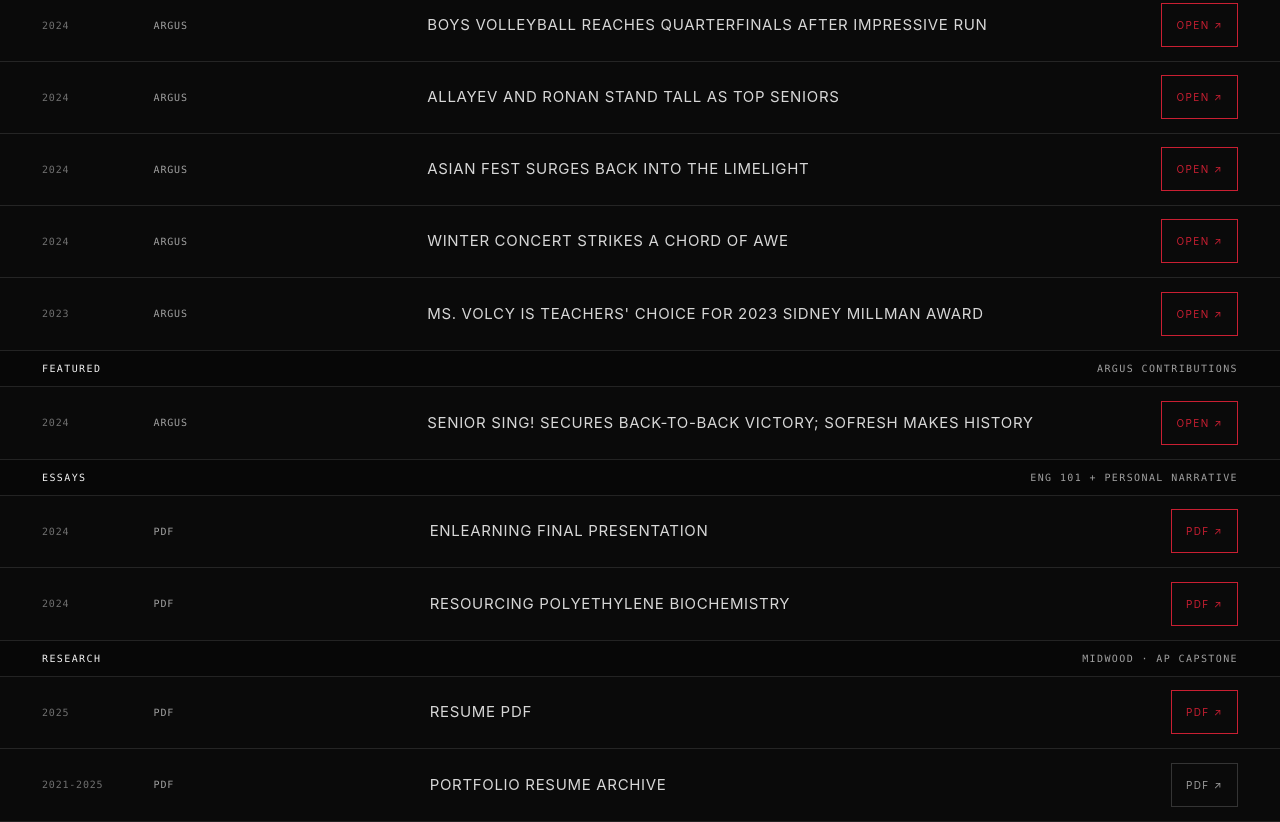
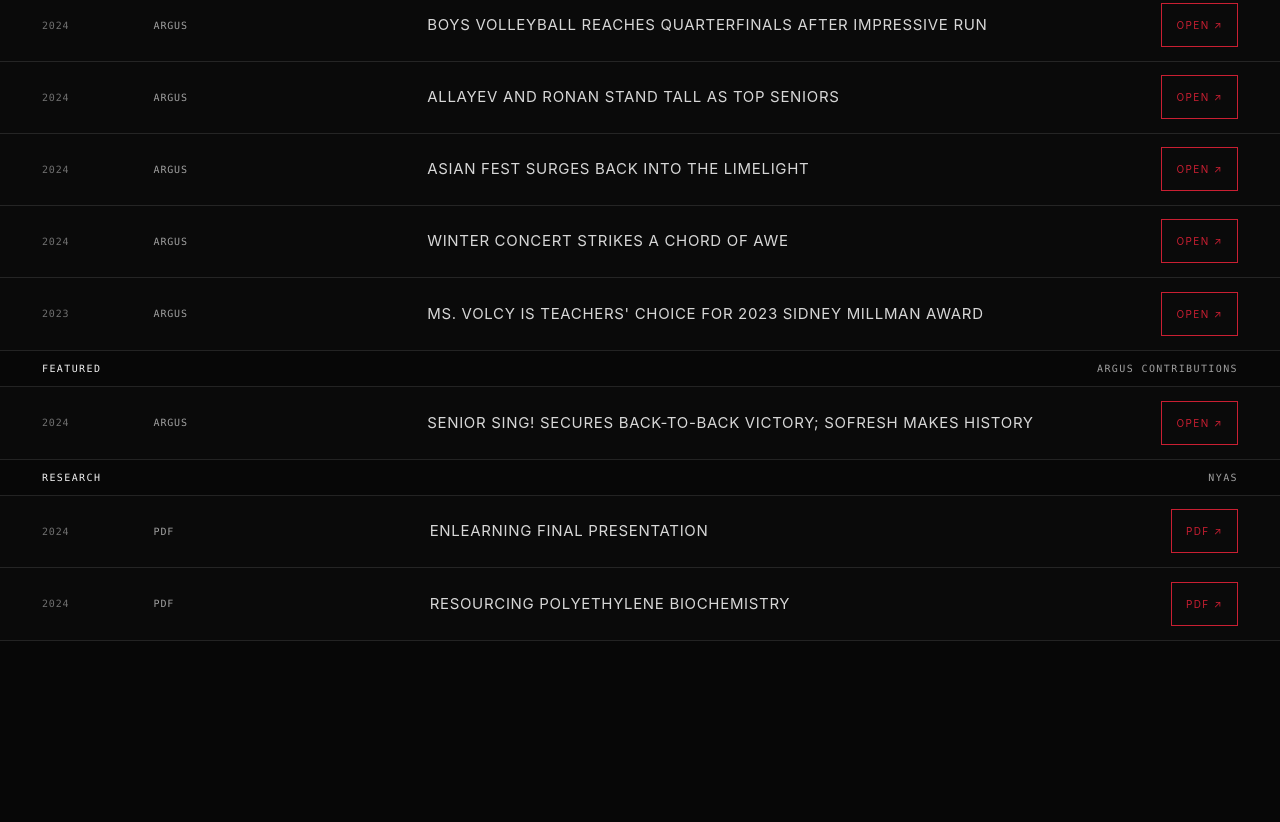
Before and after one commit to peppermintinchai/portfolio, a website: page assets/docs/writing-archive.html in a window 1280 px wide. Shown: the part 497-1319 px from the top of the page. After the commit the page ends 1138 px from the top, so only its background shows below. Drawn offline with Linux system fonts and the light colour scheme.

Commit message:
update writing archive: rename essays to research, remove resumes

```diff
--- a/assets/docs/writing-archive.html
+++ b/assets/docs/writing-archive.html
@@ -140,16 +140,10 @@
       <article class="item"><span class="year">2024</span><div class="meta">Argus</div><div class="title">Senior SING! Secures Back-to-Back Victory; SoFresh Makes History</div><div class="actions"><a class="btn" href="https://www.midwoodargus.com/blog/2024/3/7/senior-sing-secures-back-to-back-victory-with-style" target="_blank" rel="noopener noreferrer">Open ↗</a></div></article>
     </section>
 
-    <div class="section-label"><strong>Essays</strong><span>ENG 101 + personal narrative</span></div>
-    <section class="index" aria-label="Essays and personal narrative writing">
+    <div class="section-label"><strong>Research</strong><span>NYAS</span></div>
+    <section class="index" aria-label="Research projects">
       <article class="item"><span class="year">2024</span><div class="meta">PDF</div><div class="title">ENLearning Final Presentation</div><div class="actions"><a class="btn" href="enlearning-final-presentation.pdf" target="_blank" rel="noopener noreferrer">PDF ↗</a></div></article>
       <article class="item"><span class="year">2024</span><div class="meta">PDF</div><div class="title">Resourcing Polyethylene Biochemistry</div><div class="actions"><a class="btn" href="resourcing-polyethylene-biochemistry.pdf" target="_blank" rel="noopener noreferrer">PDF ↗</a></div></article>
-    </section>
-
-    <div class="section-label"><strong>Research</strong><span>Midwood · AP Capstone</span></div>
-    <section class="index" aria-label="Selected research">
-      <article class="item"><span class="year">2025</span><div class="meta">PDF</div><div class="title">Resume PDF</div><div class="actions"><a class="btn" href="Tiffany_Dong_Resume.pdf" target="_blank" rel="noopener noreferrer">PDF ↗</a></div></article>
-      <article class="item"><span class="year">2021-2025</span><div class="meta">PDF</div><div class="title">Portfolio Resume Archive</div><div class="actions"><a class="btn secondary" href="Tiffany_Dong_Resume.pdf" target="_blank" rel="noopener noreferrer">PDF ↗</a></div></article>
     </section>
   </main>
 </body>
```
